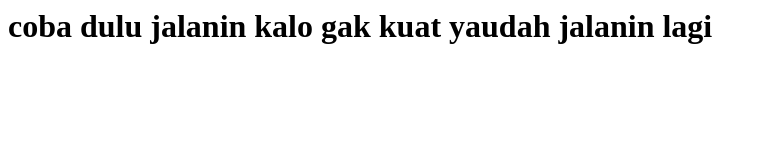
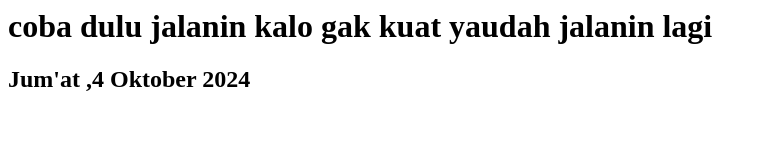
Before and after one commit to kahfiIXB/belajar-upload-IXB, a plain HTML site: page index.html in a window 1280 px wide. Shown: the whole page, without its empty margins (0-766 px from the left). Drawn offline with Linux system fonts and the light colour scheme.

Commit message:
kata2 abangkuh

```diff
--- a/index.html
+++ b/index.html
@@ -6,5 +6,6 @@
 </head>
 <body>
     <h1>coba dulu jalanin kalo gak kuat yaudah jalanin lagi</h1>
+    <h2>Jum'at ,4 Oktober 2024</h2>
 </body>
 </html>
```
